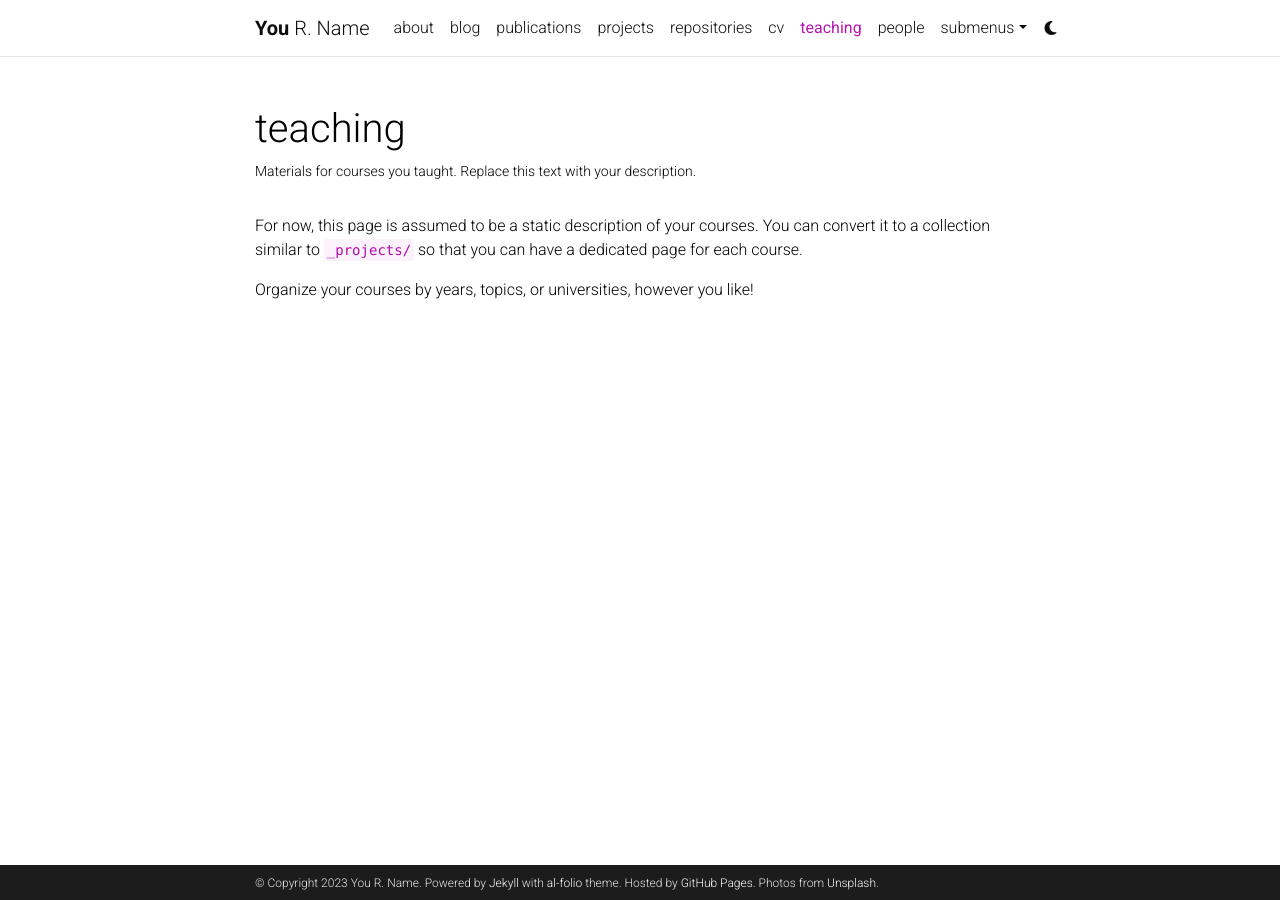
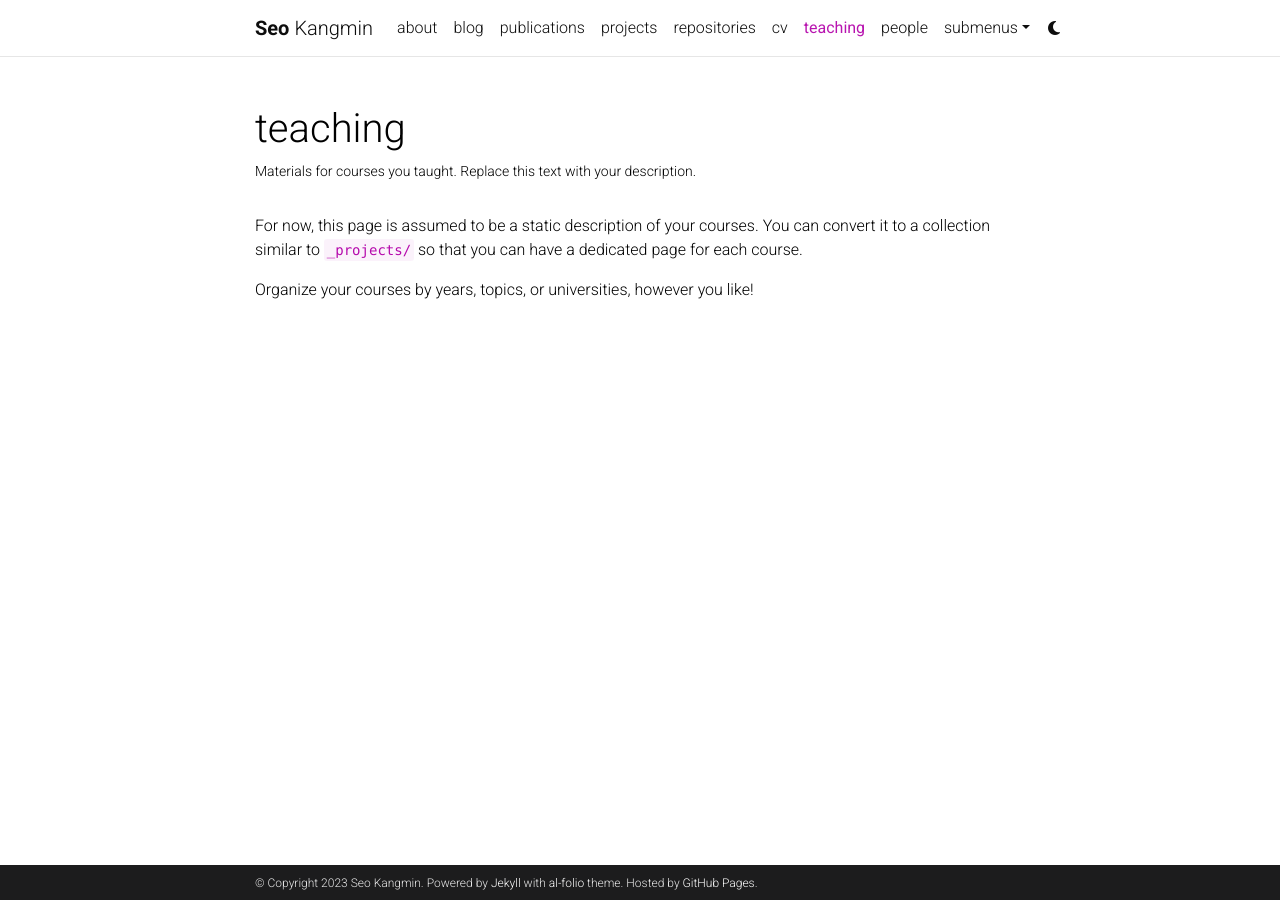
Before and after one commit to kangrnin/kangrnin.github.io, a Jekyll site: the page built from _pages/teaching.md, in a window 1280 px wide. Built offline with Jekyll 4.4.1, drawn with Linux system fonts in a browser that asks for light colours; comment, search, counter and statistics services are not loaded; a style sheet for code colours, icons or effects is not loaded.

Commit message:
Add basic personal info

```diff
--- a/_config.yml
+++ b/_config.yml
@@ -3,17 +3,16 @@
 # -----------------------------------------------------------------------------
 
 title: blank # the website title (if blank, full name will be used instead)
-first_name: You
-middle_name: R.
-last_name: Name
-email: you@example.com
+first_name: Seo
+middle_name:
+last_name: Kangmin
+email: kangrnin@gmail.com
 description: > # the ">" symbol means to ignore newlines until "footer_text:"
   A simple, whitespace theme for academics. Based on [*folio](https://github.com/bogoli/-folio) design.
 footer_text: >
   Powered by <a href="https://jekyllrb.com/" target="_blank">Jekyll</a> with <a href="https://github.com/alshedivat/al-folio">al-folio</a> theme.
   Hosted by <a href="https://pages.github.com/" target="_blank">GitHub Pages</a>.
-  Photos from <a href="https://unsplash.com" target="_blank">Unsplash</a>.
-keywords: jekyll, jekyll-theme, academic-website, portfolio-website  # add your own keywords or leave empty
+keywords:  # add your own keywords or leave empty
 
 lang: en # the language of your site (for example: en, fr, cn, ru, etc.)
 icon: ⚛️  # the emoji used as the favicon (alternatively, provide image name in /assets/img/)
@@ -67,11 +66,11 @@
 # Social integration
 # -----------------------------------------------------------------------------
 
-github_username: # your GitHub user name
+github_username: kangrnin # your GitHub user name
 gitlab_username: # your GitLab user name
 x_username: # your X handle
 mastodon_username: # your mastodon instance+username in the format instance.tld/@username
-linkedin_username: # your LinkedIn user name
+linkedin_username: kangmin-seo-1aa06a1a7 # your LinkedIn user name
 telegram_username: # your Telegram user name
 scholar_userid: # your Google Scholar ID
 semanticscholar_id: # your Semantic Scholar ID
@@ -96,15 +95,14 @@
 spotify_id: # your spotify id
 pinterest_id: # your pinterest id
 unsplash_id: # your unsplash id
-instagram_id: # your instagram id
+instagram_id: kangrnin_seo # your instagram id
 facebook_id: # your facebook id
 youtube_id: # your youtube channel id (youtube.com/@<youtube_id>)
 discord_id: # your discord id (18-digit unique numerical identifier)
 zotero_username: # your zotero username
 wechat_qr: # filename of your wechat qr-code saved as an image (e.g., wechat-qr.png if saved to assets/img/wechat-qr.png)
 
-contact_note: >
-  You can even add a little note about which of these is the best way to reach you.
+contact_note:
 
 # -----------------------------------------------------------------------------
 # Analytics and search engine verification
```
